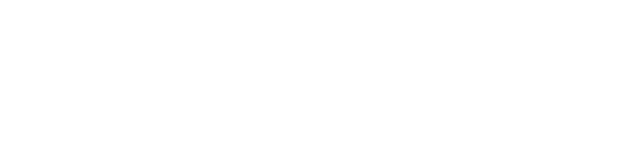
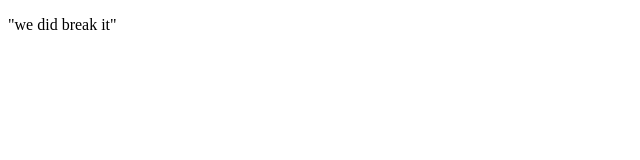
Before and after one commit to MPlogSWDev/communication-log, a plain HTML site: page index.html in a window 1280 px wide. Shown: the whole page, without its empty margins (0-640 px from the left). Drawn offline with Linux system fonts and the light colour scheme.

Commit message:
fixed again

```diff
--- a/index.html
+++ b/index.html
@@ -5,5 +5,7 @@
       <title> Daft Punk Is Legend! I think....</title>
    </head>
 
-   <body></body>
+   <body>
+      <p>"we did break it"</p>
+   </body>
 </html>
```
